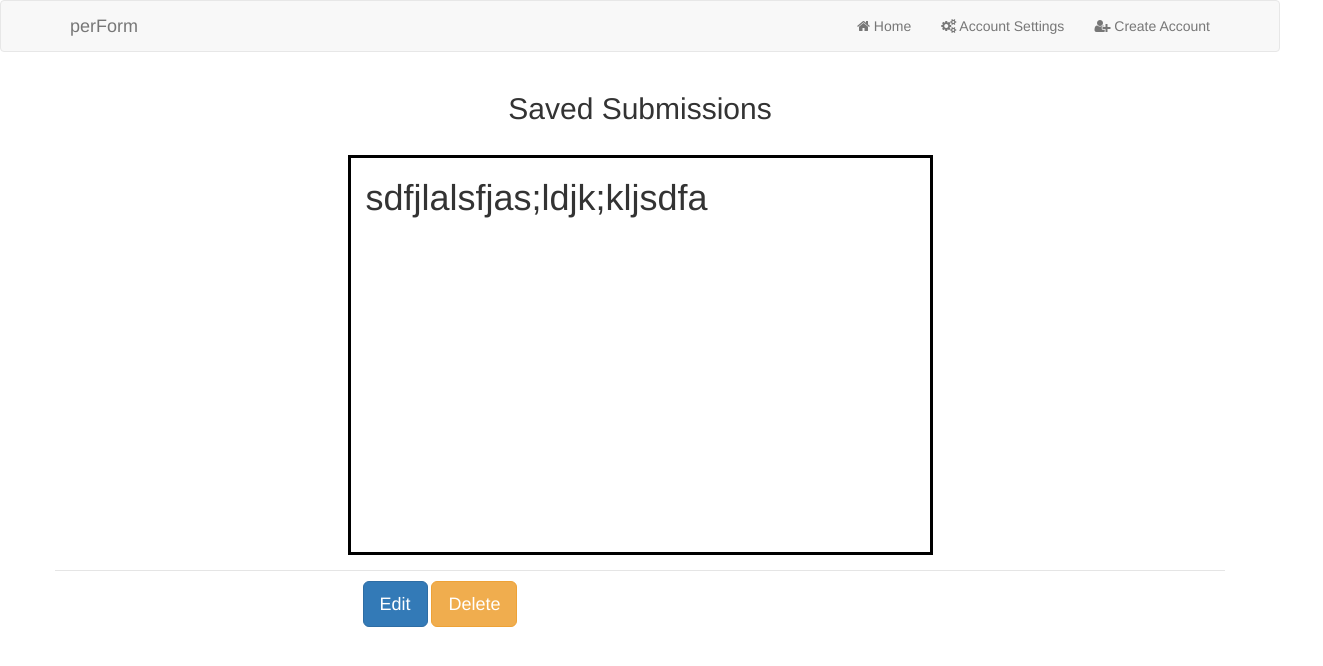
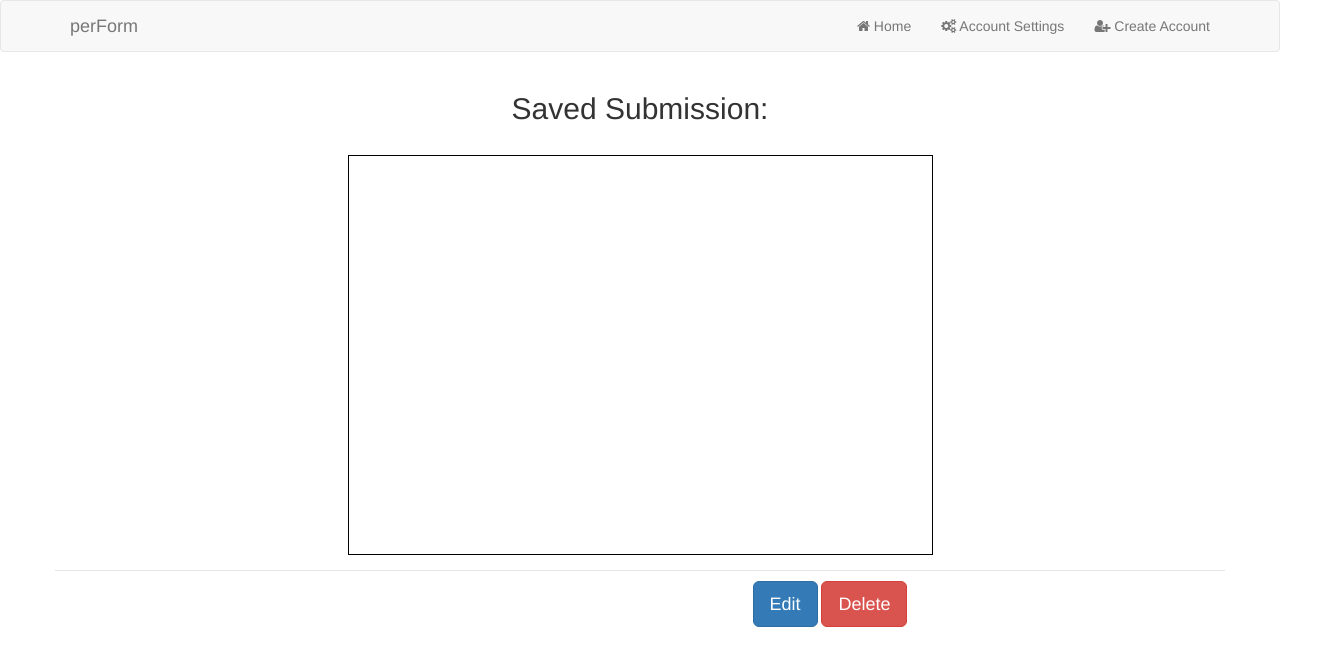
Before and after one commit to Technoash/sepformapp, a website: page static/index.html at #/form/saved in a window 1280 px wide. Shown: the whole page, 1323 px wide, since content can reach past the window. Drawn offline with Linux system fonts and the light colour scheme.

Commit message:
simple changes done to savedsubmittions.html

```diff
--- a/static/pages/savedSubmissions.html
+++ b/static/pages/savedSubmissions.html
@@ -1,16 +1,16 @@
 <row>
-	<h2 class="text-center">Saved Submissions</h2>
+	<h2 class="text-center">Saved Submission: <!-- Form name will be shown here --></h2>
 	<br>
 </row>
 <div class="row">
-	<div style="border: 3px solid black; min-height: 400px;" class="col-sm-6 col-sm-offset-3">
-		<h1>sdfjlalsfjas;ldjk;kljsdfa</h1>
+	<div style="border: 1px solid black; min-height: 400px;" class="col-sm-6 col-sm-offset-3">
+		<!-- Form will be shown here based on selected id -->
 	</div>
 </div>
 
 <div class="row" style="margin-top: 15px; padding-top: 10px; border-top: 1px solid #e5e5e5; height: 80px;">
-	<div class="col-sm-6 col-sm-offset-3">
+	<div class="col-sm-6 col-sm-offset-7">
 	<button class="btn btn-primary btn-lg">Edit</button>
-	<button class="btn btn-warning btn-lg">Delete</button>
+	<button class="btn btn-danger btn-lg">Delete</button>
 	</div>
 </div>
```
